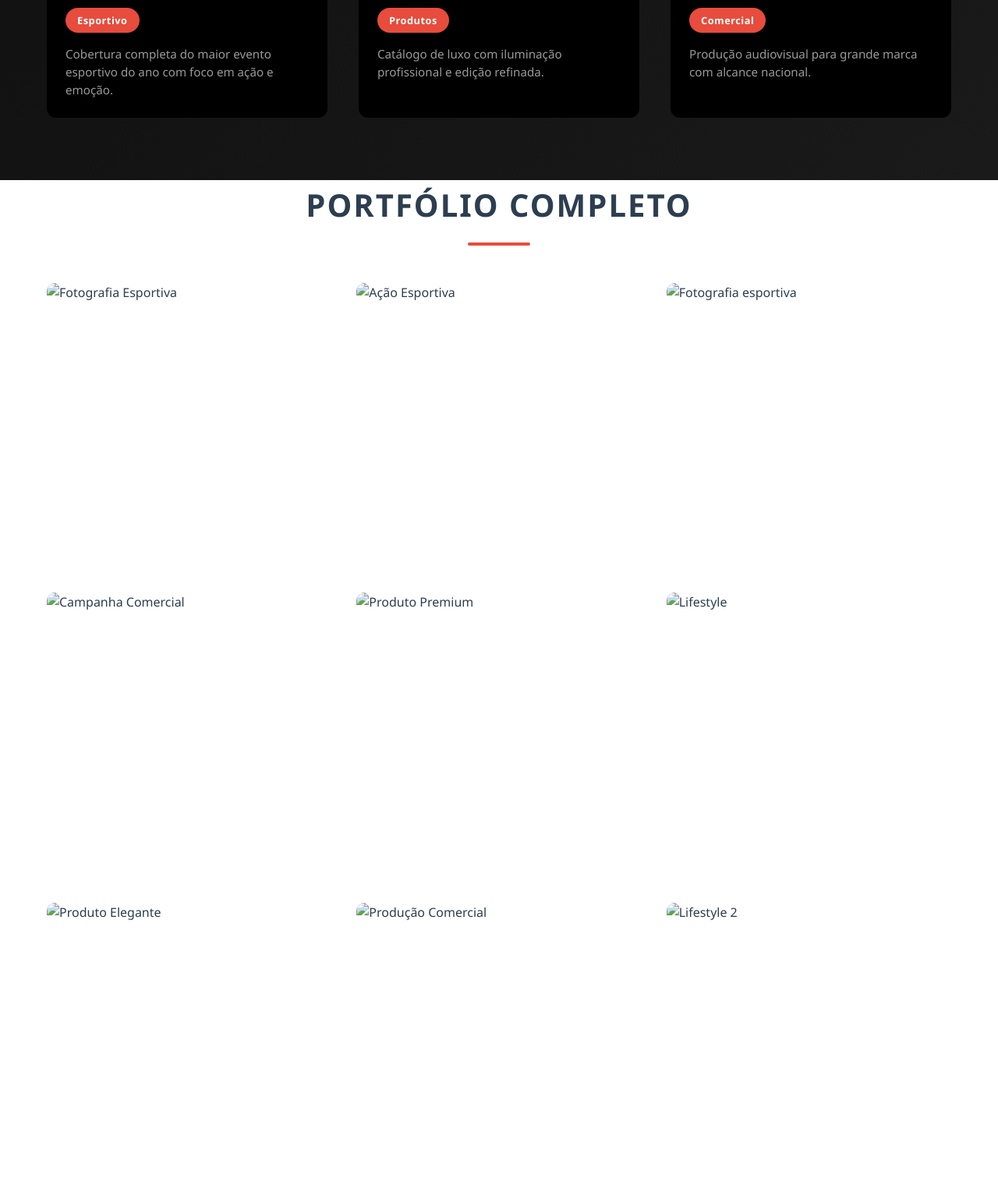
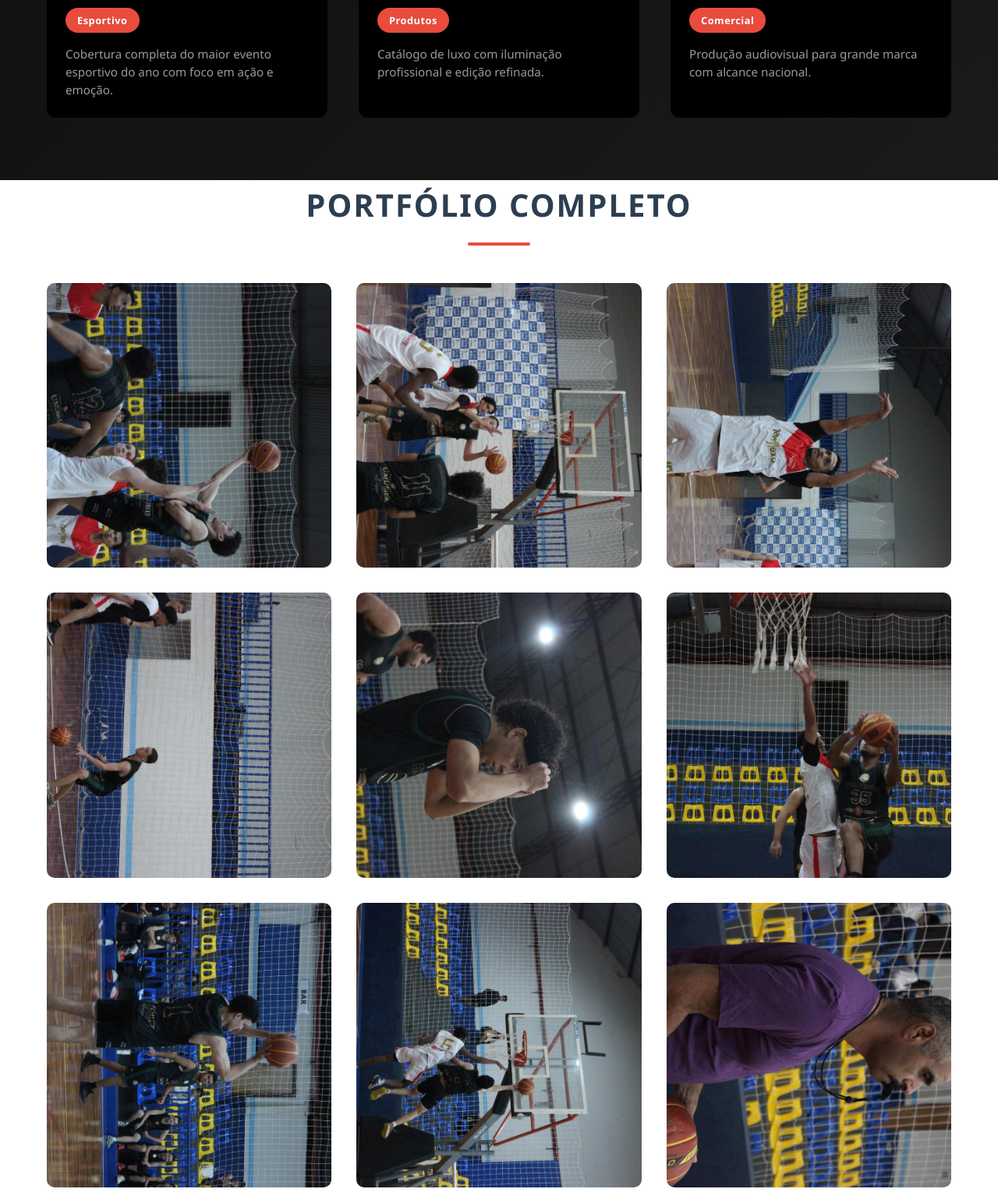
Before and after one commit to oquirino530/gqvisual-portifolio, a plain HTML site: page index.html in a window 1280 px wide. Shown: the part 1128-2662 px from the top of the page at 78% size. Drawn offline with Linux system fonts and the light colour scheme.

Commit message:
fix: corrigir caminhos de imagens para pasta images/

```diff
--- a/index.html
+++ b/index.html
@@ -39,7 +39,7 @@
             <a href="#galeria" class="btn btn-primary">VER PORTFÓLIO</a>
         </div>
         <div class="hero-image">
-            <img src="Canon Rebel T3i_ The DSLR Revolution Will Still Be Video.jpg" alt="Fotografia Esportiva">
+            <img src="images/Canon Rebel T3i_ The DSLR Revolution Will Still Be Video.jpg" alt="Fotografia Esportiva">
         </div>
     </section>
 
@@ -50,7 +50,7 @@
             <div class="featured-grid">
                 <div class="featured-item">
                     <div class="featured-image">
-                        <img src="IMG_4724.JPG" alt="Projeto Destaque 1">
+                        <img src="images/IMG_4724.JPG" alt="Projeto Destaque 1">
                         <div class="featured-overlay">
                             <h3>Campeonatos, amitosos e eventos</h3>
                             <p>Fotografia Esportiva</p>
@@ -64,7 +64,7 @@
 
                 <div class="featured-item">
                     <div class="featured-image">
-                        <img src="WhatsApp Image 2026-05-06 at 09.15.08.jpeg" alt="Projeto Destaque 2">
+                        <img src="images/WhatsApp Image 2026-05-06 at 09.15.08.jpeg" alt="Projeto Destaque 2">
                         <div class="featured-overlay">
                             <h3>Linha Premium 2024</h3>
                             <p>Fotografia de Produtos</p>
@@ -78,7 +78,7 @@
 
                 <div class="featured-item">
                     <div class="featured-image">
-                        <img src="Compras, Compras Online, Vendas online.jpg" alt="Projeto Destaque 3">
+                        <img src="images/Compras, Compras Online, Vendas online.jpg" alt="Projeto Destaque 3">
                         <div class="featured-overlay">
                             <h3>Publicidade Comercial</h3>
                             <p>Campanha Publicitária</p>
@@ -103,7 +103,7 @@
             <div class="gallery-grid">
                 <div class="gallery-item esportivo" data-category="">
                     <div class="gallery-image">
-                        <img src="IMG_5741.JPG" alt="Fotografia Esportiva">
+                        <img src="images/IMG_5741.JPG" alt="Fotografia Esportiva">
                         <div class="gallery-overlay">
                             <span class="category-tag"></span>
                             <i class="fas fa-search-plus"></i>
@@ -113,7 +113,7 @@
 
                 <div class="gallery-item esportivo" data-category="">
                     <div class="gallery-image">
-                        <img src="IMG_5966.JPG" alt="Ação Esportiva">
+                        <img src="images/IMG_5966.JPG" alt="Ação Esportiva">
                         <div class="gallery-overlay">
                             <span class="category-tag"></span>
                             <i class="fas fa-search-plus"></i>
@@ -123,7 +123,7 @@
 
                 <div class="gallery-item produtos" data-category="">
                     <div class="gallery-image">
-                        <img src="IMG_6008.JPG" alt="Fotografia esportiva">
+                        <img src="images/IMG_6008.JPG" alt="Fotografia esportiva">
                         <div class="gallery-overlay">
                             <span class="category-tag"></span>
                             <i class="fas fa-search-plus"></i>
@@ -133,7 +133,7 @@
 
                 <div class="gallery-item comercial" data-category="">
                     <div class="gallery-image">
-                        <img src="IMG_5969.JPG" alt="Campanha Comercial">
+                        <img src="images/IMG_5969.JPG" alt="Campanha Comercial">
                         <div class="gallery-overlay">
                             <span class="category-tag"></span>
                             <i class="fas fa-search-plus"></i>
@@ -143,7 +143,7 @@
 
                 <div class="gallery-item produtos" data-category="">
                     <div class="gallery-image">
-                        <img src="IMG_5950.JPG" alt="Produto Premium">
+                        <img src="images/IMG_5950.JPG" alt="Produto Premium">
                         <div class="gallery-overlay">
                             <span class="category-tag"></span>
                             <i class="fas fa-search-plus"></i>
@@ -153,7 +153,7 @@
 
                 <div class="gallery-item lifestyle" data-category="">
                     <div class="gallery-image">
-                        <img src="IMG_5733.JPG" alt="Lifestyle">
+                        <img src="images/IMG_5733.JPG" alt="Lifestyle">
                         <div class="gallery-overlay">
                             <span class="category-tag"></span>
                             <i class="fas fa-search-plus"></i>
@@ -163,7 +163,7 @@
 
                 <div class="gallery-item produtos" data-category="">
                     <div class="gallery-image">
-                        <img src="IMG_5704.JPG" alt="Produto Elegante">
+                        <img src="images/IMG_5704.JPG" alt="Produto Elegante">
                         <div class="gallery-overlay">
                             <span class="category-tag"></span>
                             <i class="fas fa-search-plus"></i>
@@ -173,7 +173,7 @@
 
                 <div class="gallery-item comercial" data-category="">
                     <div class="gallery-image">
-                        <img src="IMG_5671.JPG" alt="Produção Comercial">
+                        <img src="images/IMG_5671.JPG" alt="Produção Comercial">
                         <div class="gallery-overlay">
                             <span class="category-tag"></span>
                             <i class="fas fa-search-plus"></i>
@@ -183,7 +183,7 @@
 
                 <div class="gallery-item lifestyle" data-category="">
                     <div class="gallery-image">
-                        <img src="IMG_5665.JPG" alt="Lifestyle 2">
+                        <img src="images/IMG_5665.JPG" alt="Lifestyle 2">
                         <div class="gallery-overlay">
                             <span class="category-tag"></span>
                             <i class="fas fa-search-plus"></i>
@@ -200,7 +200,7 @@
             <h2 class="section-title">SOBRE MIM</h2>
             <div class="about-content">
                 <div class="about-image">
-                    <img src="WhatsApp Image 2026-05-03 at 12.02.10 (1).jpeg" alt="Fotógrafo">
+                    <img src="images/WhatsApp Image 2026-05-03 at 12.02.10 (1).jpeg" alt="Fotógrafo">
                 </div>
                 <div class="about-text">
                     <h3>Fotografando Paixão e Qualidade</h3>
```
